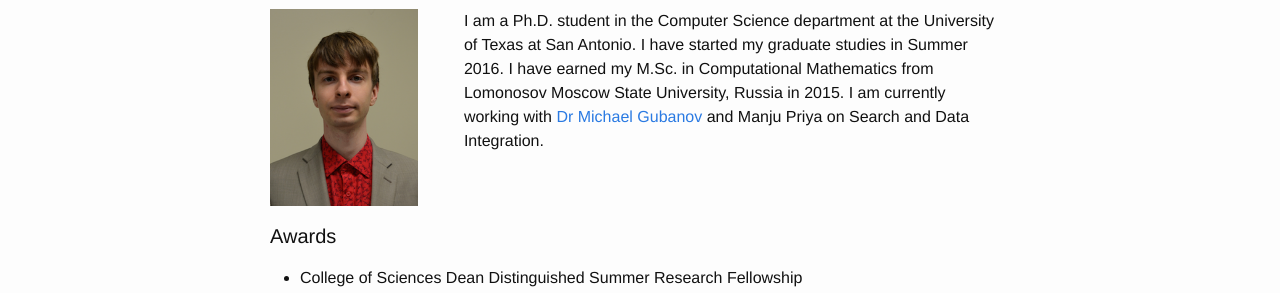
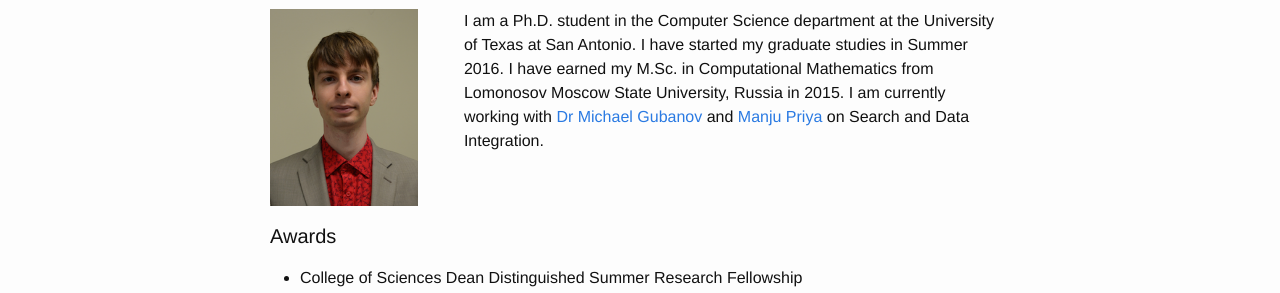
Before and after one commit to tenpercent/tenpercent.github.io, a Jekyll site: the page built from index.html, in a window 1280 px wide. Shown: the part 128-421 px from the top of the page. Built offline with Jekyll 4.4.1, drawn with Linux system fonts in a browser that asks for light colours; part of the change alters nothing that is shown.

Commit message:
fix links again

```diff
--- a/index.html
+++ b/index.html
@@ -17,7 +17,7 @@ layout: default
       I am a Ph.D. student in the Computer Science department at the University of Texas at  San  Antonio.
       I have started my graduate studies in Summer 2016.
       I have earned my M.Sc. in Computational Mathematics from  Lomonosov  Moscow  State University, Russia in 2015.
-      I am currently working with <a href="http://http://mgubanov.com">Dr Michael Gubanov</a> and Manju Priya on Search and Data Integration.
+      I am currently working with <a href="http://mgubanov.com">Dr Michael Gubanov</a> and <a href="https://www.linkedin.com/in/manjupriyaharikrishnan/">Manju Priya</a> on Search and Data Integration.
     </div>
   </div>
   <h1 class="page-heading">Awards</h1>
```
